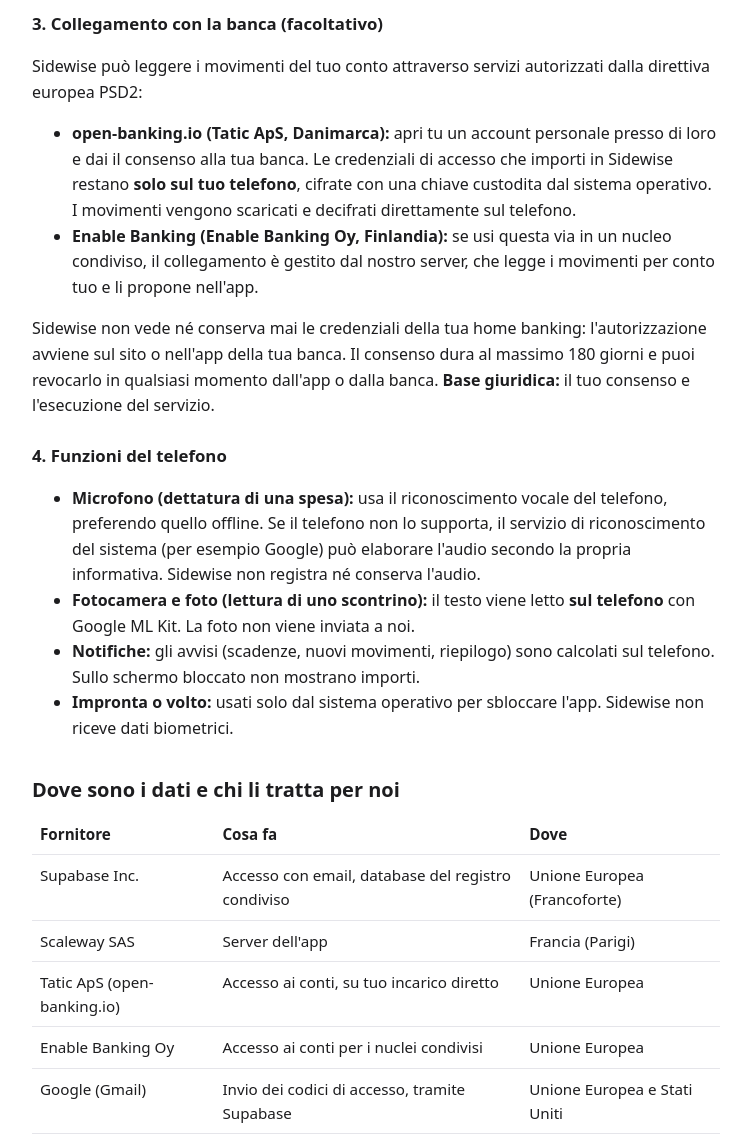
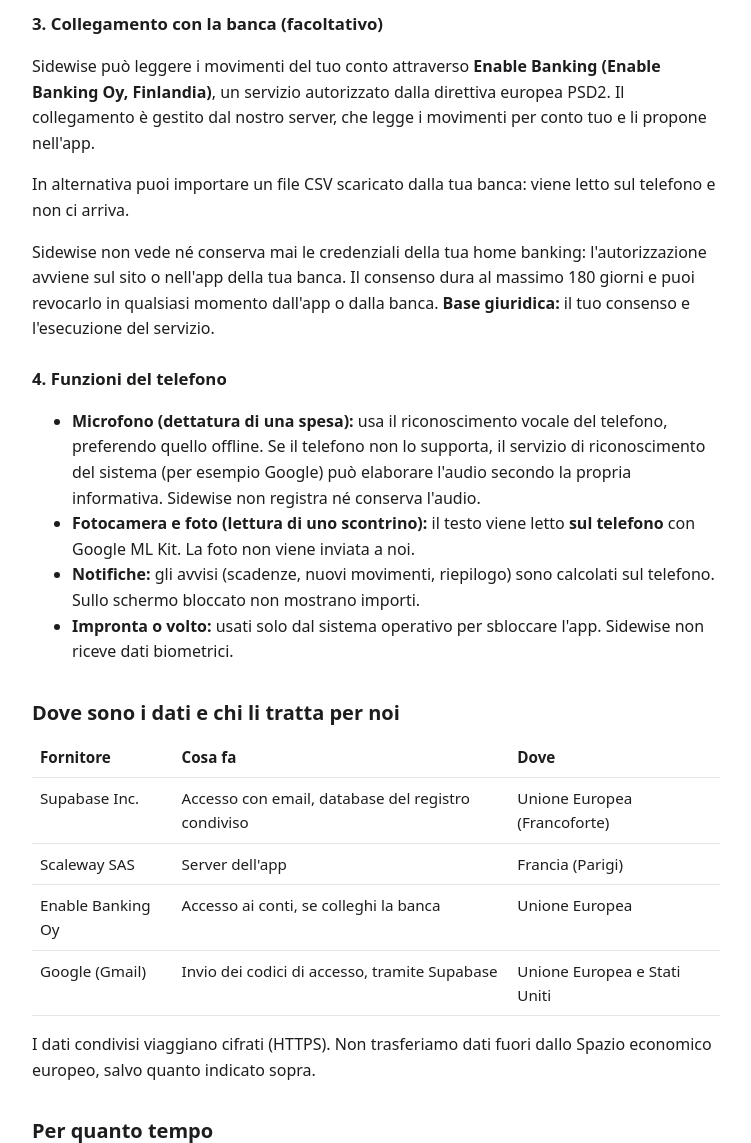
Before and after one commit to aleschiavo94/sidewise-legal, a plain HTML site: page privacy.html in a window 1280 px wide. Shown: the part 1200-2343 px from the top of the page, without its empty margins (264-1015 px from the left). Drawn offline with Linux system fonts and the light colour scheme.

Commit message:
Remove open-banking.io from the privacy policy

```diff
--- a/privacy.html
+++ b/privacy.html
@@ -10,7 +10,7 @@
 <main>
 <p class="brand"><a href="index.html">Sidewise</a></p>
 <h1>Informativa sulla privacy</h1>
-<p class="meta">Ultimo aggiornamento: 19 novembre 2026</p>
+<p class="meta">Ultimo aggiornamento: 21 novembre 2026</p>
 
 <h2>Chi è il titolare</h2>
 <p>Sidewise è sviluppata e gestita da <strong>Alessio Schiavo</strong>, persona fisica, Livorno, Italia.
@@ -44,11 +44,8 @@ Per qualsiasi domanda sulla privacy o per esercitare i tuoi diritti scrivi a
 <p>Le spese che segni come <strong>private</strong> contano nei totali, ma gli altri membri non ne vedono i dettagli.</p>
 
 <h3>3. Collegamento con la banca (facoltativo)</h3>
-<p>Sidewise può leggere i movimenti del tuo conto attraverso servizi autorizzati dalla direttiva europea PSD2:</p>
-<ul>
-<li><strong>open-banking.io (Tatic ApS, Danimarca):</strong> apri tu un account personale presso di loro e dai il consenso alla tua banca. Le credenziali di accesso che importi in Sidewise restano <strong>solo sul tuo telefono</strong>, cifrate con una chiave custodita dal sistema operativo. I movimenti vengono scaricati e decifrati direttamente sul telefono.</li>
-<li><strong>Enable Banking (Enable Banking Oy, Finlandia):</strong> se usi questa via in un nucleo condiviso, il collegamento è gestito dal nostro server, che legge i movimenti per conto tuo e li propone nell'app.</li>
-</ul>
+<p>Sidewise può leggere i movimenti del tuo conto attraverso <strong>Enable Banking (Enable Banking Oy, Finlandia)</strong>, un servizio autorizzato dalla direttiva europea PSD2. Il collegamento è gestito dal nostro server, che legge i movimenti per conto tuo e li propone nell'app.</p>
+<p>In alternativa puoi importare un file CSV scaricato dalla tua banca: viene letto sul telefono e non ci arriva.</p>
 <p>Sidewise non vede né conserva mai le credenziali della tua home banking: l'autorizzazione avviene sul sito o nell'app della tua banca. Il consenso dura al massimo 180 giorni e puoi revocarlo in qualsiasi momento dall'app o dalla banca.
 <strong>Base giuridica:</strong> il tuo consenso e l'esecuzione del servizio.</p>
 
@@ -67,8 +64,7 @@ Per qualsiasi domanda sulla privacy o per esercitare i tuoi diritti scrivi a
 <tbody>
 <tr><td>Supabase Inc.</td><td>Accesso con email, database del registro condiviso</td><td>Unione Europea (Francoforte)</td></tr>
 <tr><td>Scaleway SAS</td><td>Server dell'app</td><td>Francia (Parigi)</td></tr>
-<tr><td>Tatic ApS (open-banking.io)</td><td>Accesso ai conti, su tuo incarico diretto</td><td>Unione Europea</td></tr>
-<tr><td>Enable Banking Oy</td><td>Accesso ai conti per i nuclei condivisi</td><td>Unione Europea</td></tr>
+<tr><td>Enable Banking Oy</td><td>Accesso ai conti, se colleghi la banca</td><td>Unione Europea</td></tr>
 <tr><td>Google (Gmail)</td><td>Invio dei codici di accesso, tramite Supabase</td><td>Unione Europea e Stati Uniti</td></tr>
 </tbody>
 </table>
```
